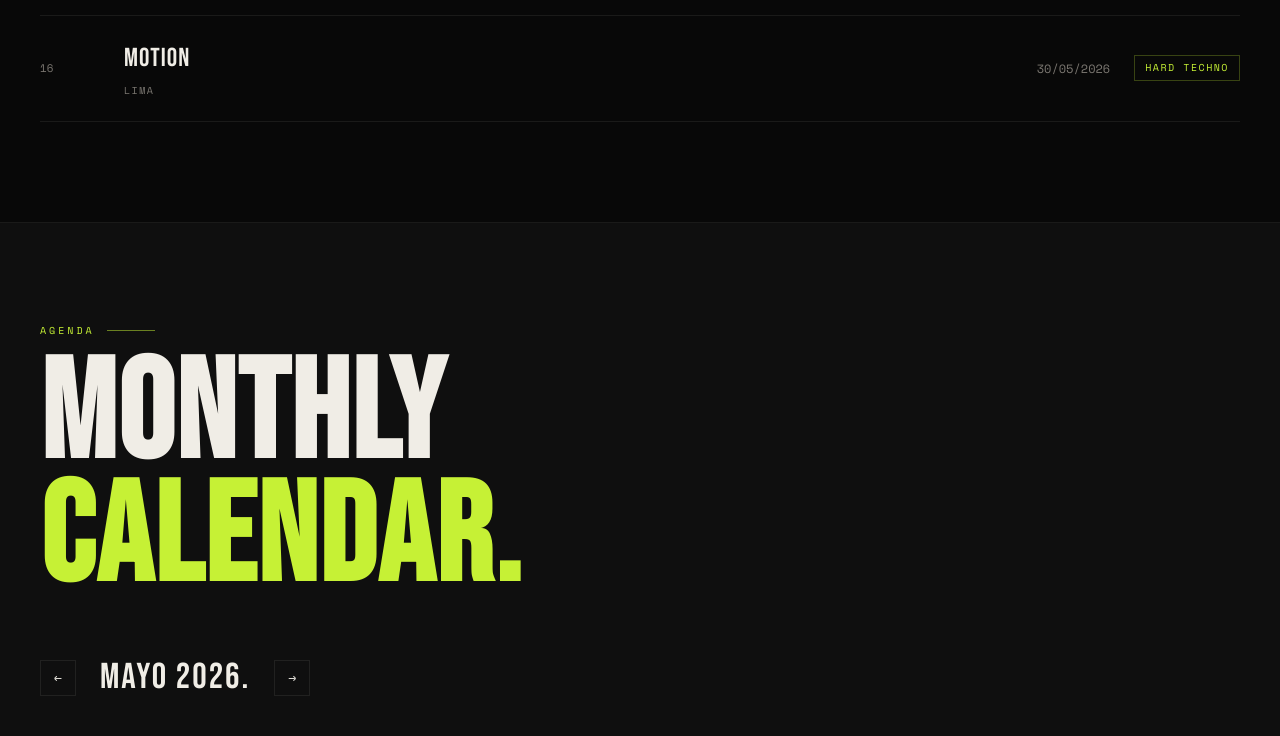
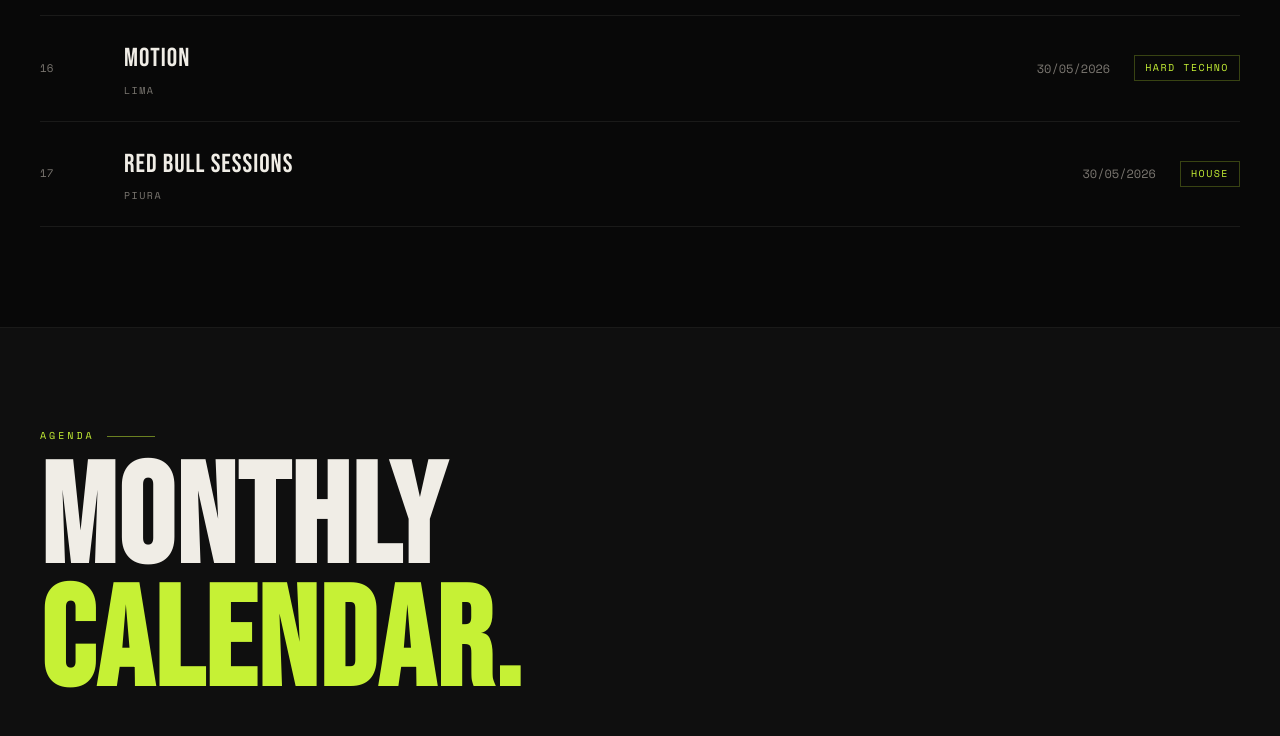
Before and after one commit to abbyluciaespinosa-dot/frequencia.io, a plain HTML site: page index.html in a window 1280 px wide. Shown: the part 2860-3596 px from the top of the page. Drawn offline with nearby package versions, Linux system fonts and the light colour scheme.

Commit message:
Add 'Red Bull Sessions' event to the list

```diff
--- a/index.html
+++ b/index.html
@@ -280,6 +280,7 @@
   { name: 'Naya Breda',          date: '2026-05-09', city: 'Piura',           genre: 'Techno' },
   { name: 'LOUDR X SYNMYA 001',  date: '2026-05-16', city: 'Piura',           genre: 'House' },
   { name: 'Vinyl Sessions',      date: '2026-05-08', city: 'Lobitos - Piura', genre: 'House' },
+  { name: 'Red Bull Sessions',   date: '2026-05-30', city: 'Piura',           genre: 'House' },
 ];
 
 const sorted = [...events].sort((a,b) => a.date.localeCompare(b.date));
```
